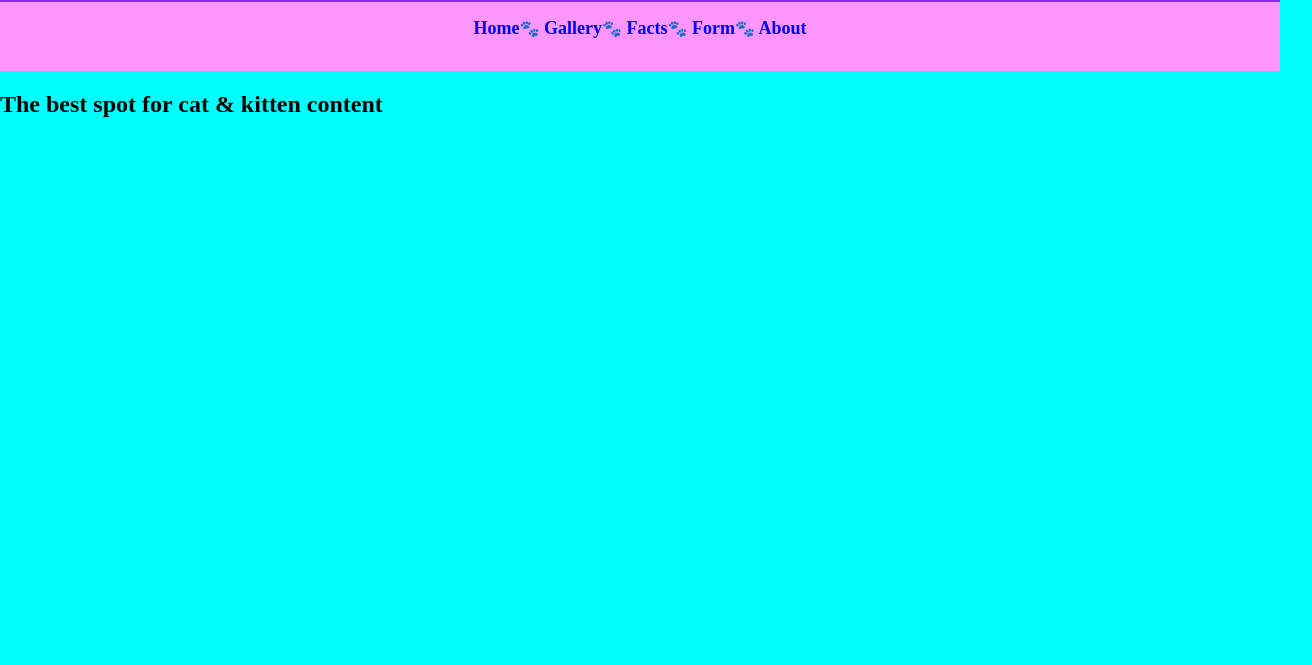
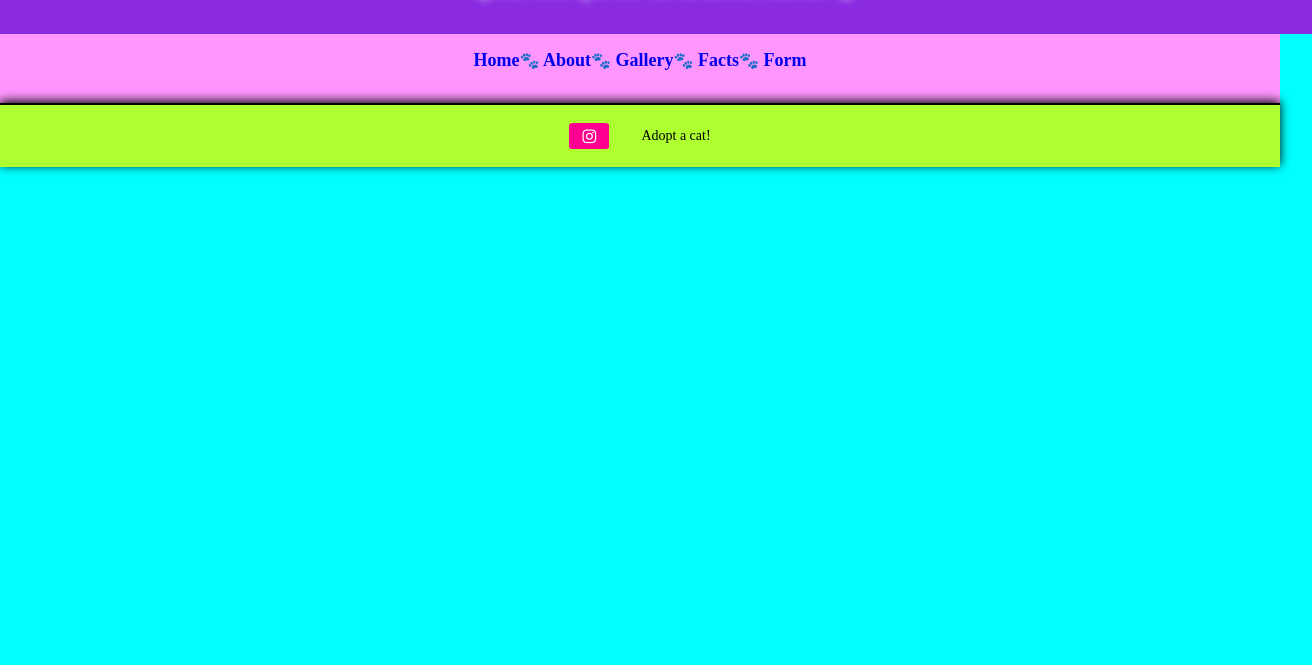
Before and after one commit to ohdarlingamber/cat-photo-app, a plain HTML site: page index.html in a window 1280 px wide. Shown: the part 135-800 px from the top of the page, 1312 px wide, since content can reach past the window. Drawn offline with Linux system fonts and the light colour scheme.

Commit message:
Added header and footer to all pages - fixed sizing errors

```diff
--- a/index.html
+++ b/index.html
@@ -4,6 +4,7 @@
     <meta charset="UTF-8">
     <meta name="viewport" content="width=device-width, initial-scale=1.0">
     <link rel="stylesheet" href="style.css">
+    <link rel="stylesheet" href="https://cdnjs.cloudflare.com/ajax/libs/font-awesome/4.7.0/css/font-awesome.min.css">
     <title>OnlyPaws</title>
 </head>
 <body>
@@ -11,24 +12,41 @@
     <!--Header-->
 
     <div class="header">
-    <h1>OnlyPaws</h1>
+    <h1>ฅ^•ﻌ•^ฅ  OnlyPaws ฅ^•ﻌ•^ฅ </h1>
 
     <h3>🐾The best spot for cat & kitten content🐾</h3>
+
 </div>
-
     <!--Navigation-->
 
     <div class="navbar">
     <ul>
         <li><a href="index.html"> Home</a></li>
+        <li>🐾<a href="about.html"> About</a></li>
         <li>🐾<a href="gallery.html"> Gallery</a></li>
         <li>🐾<a href="facts.html"> Facts</a></li>
         <li>🐾<a href="form.html"> Form</a></li>
-        <li>🐾<a href="about.html"> About</a></li>
+
     </ul>
     </div>
 
-    <h2>The best spot for cat & kitten content</h2>
+    <!--Main Content-->
+
+
+
+    <!--Footer-->
+
+    <div class="footer">
+        <ul>
+            <div class="footer-container">
+                <li><p class="instagram">
+                    <a href=" " class="fa fa-instagram"></a></p></li>
+                    <br>
+                <li><p class="pet-finder">
+                    <a href="https://www.petfinder.com/">Adopt a cat!</a></p></li>
+            </div>
+        </ul>
+    </div>
 
 </body>
 </html>
--- a/style.css
+++ b/style.css
@@ -1,9 +1,10 @@
 body {
-    display: flex;
+   /* display: flex;
     flex-direction: column;
     flex; 1;
+    min-height: 100vh; */
     margin: 0;
-    min-height: 100vh;
+    padding: 0;
     background-color: aqua;
 }
 
@@ -16,9 +17,10 @@ body {
     background-color: blueviolet;
     align-items: center;
     text-align: center;
-    padding: 0 16px;
+    padding: 16px;
     font-size: 18px;
     text-shadow: 4px 4px 9px white;
+    width: 100%;
 }
 
 .header h3 {
@@ -52,3 +54,91 @@ body {
     text-decoration: none;
     font-size: 18px;
 }
+
+
+
+
+
+
+
+
+
+
+/* Footer */
+.footer {
+    background-color: greenyellow;
+    box-sizing: border-box;
+    text-align: center;
+    justify-content: center;
+    padding: 4px;
+    bottom: 0;
+    border-top: 2px solid black;
+    box-shadow: 0 -2px 10px black;
+    font-size: 12px;
+    position: relative;
+    clear: both;
+    width: 100%;
+}
+
+.footer-container {
+    display: flex;
+    justify-content: center;
+    align-items: center;
+    gap: 16px;
+    width: 100%;
+}
+
+.footer ul {
+    list-style-type: none;
+    padding: 0;
+    margin: 0;
+}
+
+.footer li {
+    margin: 2px 0;
+}
+
+/* Footer links */
+
+.pet-finder {
+    display: flex;
+    flex-direction: column;
+    align-items: center;
+}
+
+.pet-finder a {
+    text-decoration: none;
+    color: black;
+    font-size: 14px;
+    margin: 2px 0;
+}
+
+.pet-finder a:hover {
+    opacity: 0.7;
+}
+
+/* footer icons */
+.fa {
+    padding: 15px;
+    font-size: 10px;
+    width: 30px;
+    text-align: center;
+    text-decoration: none;
+    border-radius: 10%;
+    box-shadow: 10 10px 10px rgba(0, 0, 0, 0.1);
+
+}
+
+.footer .fa {
+    font-size: 16px;
+    padding: 5px;
+}
+
+.fa:hover {
+    opacity: 0.7;
+}
+
+.fa-instagram {
+    background: rgb(255, 0, 144);
+    color: white;
+}
```
Also changed, not shown: about.html (+23 -3 lines), facts.html (+24 -3 lines), form.html (+24 -3 lines), gallery.html (+25 -5 lines).
